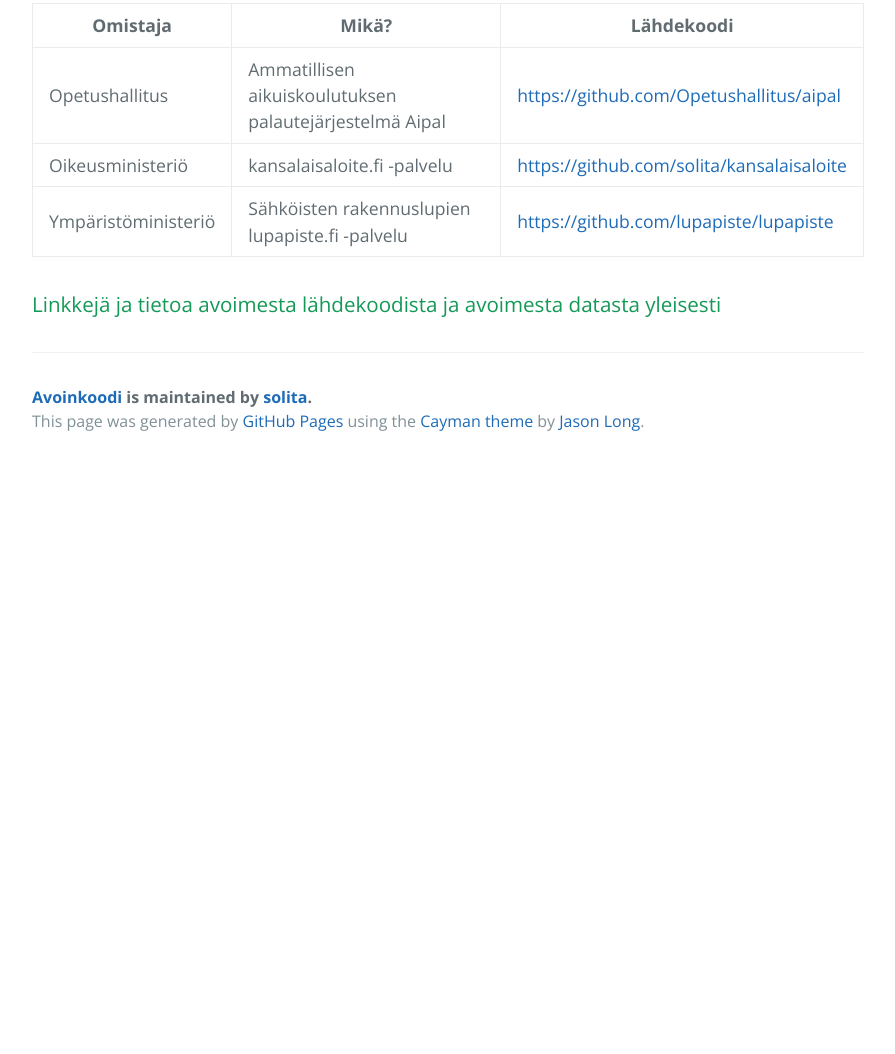
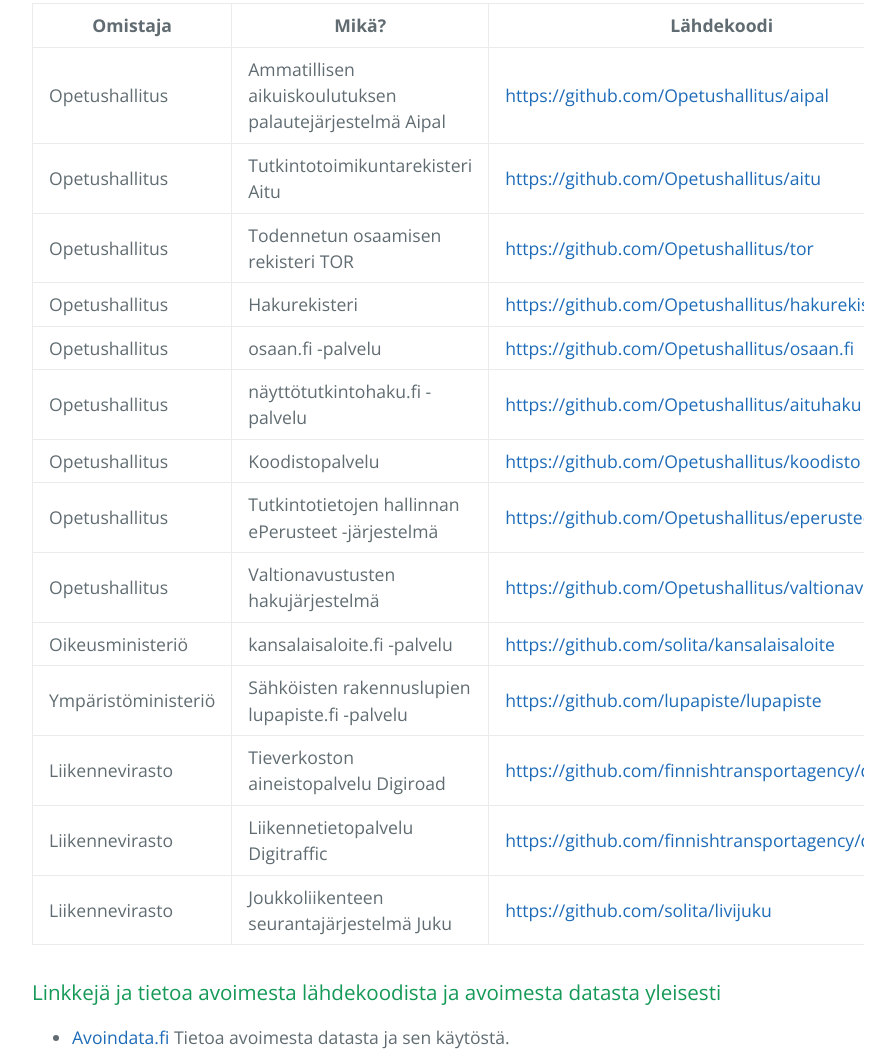
Before and after one commit to solita/avoinkoodi, a plain HTML site: page index.html in a window 1280 px wide. Shown: the part 848-1902 px from the top of the page, without its empty margins (192-1087 px from the left). Before the commit the page ends 1313 px from the top, so only its background shows below. Drawn offline with nearby package versions, Linux system fonts and the light colour scheme.

```diff
--- a/index.html
+++ b/index.html
@@ -49,6 +49,46 @@
 <td><a href="https://github.com/Opetushallitus/aipal">https://github.com/Opetushallitus/aipal</a></td>
 </tr>
 <tr>
+<td>Opetushallitus</td>
+<td>Tutkintotoimikuntarekisteri Aitu</td>
+<td><a href="https://github.com/Opetushallitus/aitu">https://github.com/Opetushallitus/aitu</a></td>
+</tr>
+<tr>
+<td>Opetushallitus</td>
+<td>Todennetun osaamisen rekisteri TOR</td>
+<td><a href="https://github.com/Opetushallitus/tor">https://github.com/Opetushallitus/tor</a></td>
+</tr>
+<tr>
+<td>Opetushallitus</td>
+<td>Hakurekisteri</td>
+<td><a href="https://github.com/Opetushallitus/hakurekisteri">https://github.com/Opetushallitus/hakurekisteri</a></td>
+</tr>
+<tr>
+<td>Opetushallitus</td>
+<td>osaan.fi -palvelu</td>
+<td><a href="https://github.com/Opetushallitus/osaan.fi">https://github.com/Opetushallitus/osaan.fi</a></td>
+</tr>
+<tr>
+<td>Opetushallitus</td>
+<td>näyttötutkintohaku.fi -palvelu</td>
+<td><a href="https://github.com/Opetushallitus/aituhaku">https://github.com/Opetushallitus/aituhaku</a></td>
+</tr>
+<tr>
+<td>Opetushallitus</td>
+<td>Koodistopalvelu</td>
+<td><a href="https://github.com/Opetushallitus/koodisto">https://github.com/Opetushallitus/koodisto</a></td>
+</tr>
+<tr>
+<td>Opetushallitus</td>
+<td>Tutkintotietojen hallinnan ePerusteet -järjestelmä</td>
+<td><a href="https://github.com/Opetushallitus/eperusteet">https://github.com/Opetushallitus/eperusteet</a></td>
+</tr>
+<tr>
+<td>Opetushallitus</td>
+<td>Valtionavustusten hakujärjestelmä</td>
+<td><a href="https://github.com/Opetushallitus/valtionavustus">https://github.com/Opetushallitus/valtionavustus</a></td>
+</tr>
+<tr>
 <td>Oikeusministeriö</td>
 <td>kansalaisaloite.fi -palvelu</td>
 <td><a href="https://github.com/solita/kansalaisaloite">https://github.com/solita/kansalaisaloite</a></td>
@@ -58,11 +98,31 @@
 <td>Sähköisten rakennuslupien lupapiste.fi -palvelu</td>
 <td><a href="https://github.com/lupapiste/lupapiste">https://github.com/lupapiste/lupapiste</a></td>
 </tr>
+<tr>
+<td>Liikennevirasto</td>
+<td>Tieverkoston aineistopalvelu Digiroad</td>
+<td><a href="https://github.com/finnishtransportagency/digiroad2">https://github.com/finnishtransportagency/digiroad2</a></td>
+</tr>
+<tr>
+<td>Liikennevirasto</td>
+<td>Liikennetietopalvelu Digitraffic</td>
+<td><a href="https://github.com/finnishtransportagency/digitraffic">https://github.com/finnishtransportagency/digitraffic</a></td>
+</tr>
+<tr>
+<td>Liikennevirasto</td>
+<td>Joukkoliikenteen seurantajärjestelmä Juku</td>
+<td><a href="https://github.com/solita/livijuku">https://github.com/solita/livijuku</a></td>
+</tr>
 </tbody>
 </table>
 
 <h3>
 <a id="linkkejä-ja-tietoa-avoimesta-lähdekoodista-ja-avoimesta-datasta-yleisesti" class="anchor" href="#linkkej%C3%A4-ja-tietoa-avoimesta-l%C3%A4hdekoodista-ja-avoimesta-datasta-yleisesti" aria-hidden="true"><span aria-hidden="true" class="octicon octicon-link"></span></a>Linkkejä ja tietoa avoimesta lähdekoodista ja avoimesta datasta yleisesti</h3>
+
+<ul>
+<li>
+<a href="https://www.avoindata.fi/fi">Avoindata.fi</a> Tietoa avoimesta datasta ja sen käytöstä.</li>
+</ul>
 
       <footer class="site-footer">
         <span class="site-footer-owner"><a href="https://github.com/solita/avoinkoodi">Avoinkoodi</a> is maintained by <a href="https://github.com/solita">solita</a>.</span>
```
Also changed, not shown: params.json (+1 -1 lines).
